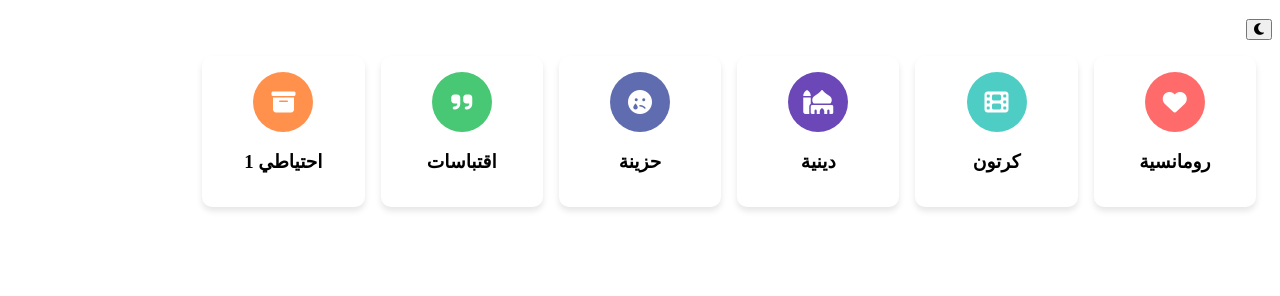
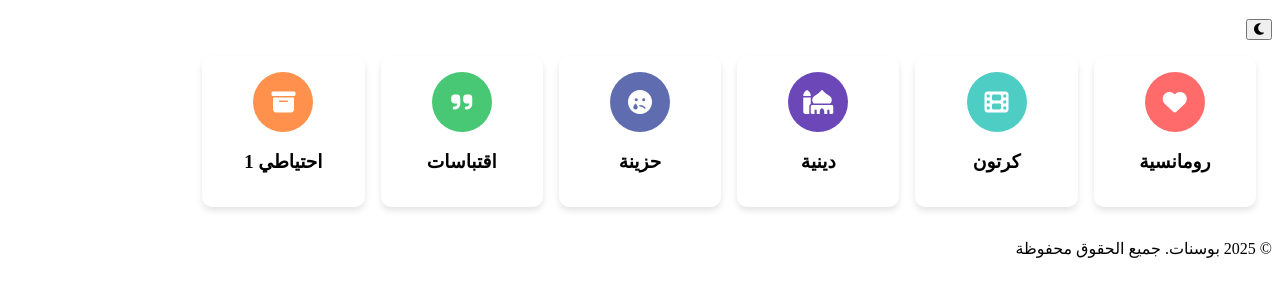
Before and after one commit to mohamedvbx123/Muhammaduuuf-, a plain HTML site: page index.html in a window 1280 px wide. Shown: the part 62-358 px from the top of the page. Drawn offline with Linux system fonts and the light colour scheme.

Commit message:
Update index.html

```diff
--- a/index.html
+++ b/index.html
@@ -3,7 +3,7 @@
 <head>
     <meta charset="UTF-8">
     <meta name="viewport" content="width=device-width, initial-scale=1.0">
-    <title>بوستات</title>
+    <title>بوسنات</title>
     <link rel="stylesheet" href="css/style.css">
     <link rel="stylesheet" href="css/themes.css">
     <link rel="stylesheet" href="https://cdnjs.cloudflare.com/ajax/libs/font-awesome/6.4.0/css/all.min.css">
@@ -63,9 +63,9 @@
     </main>
 
     <footer>
-        <p></p>
+        <p>© 2025 بوسنات. جميع الحقوق محفوظة</p>
     </footer>
 
     <script src="js/main.js"></script>
 </body>
-        </html>
+    </html>
```
